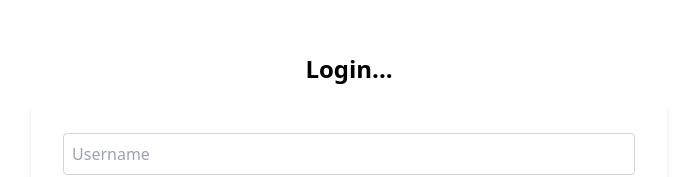
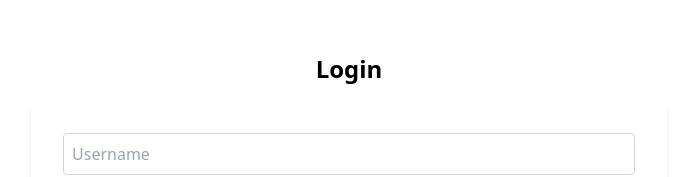
Before and after one commit to tantunholdings/medicare-tantun-web, a Next.js app: page /login in a window 1280 px wide. Shown: the part 213-390 px from the top of the page, without its empty margins (291-988 px from the left). Built offline with nearby package versions, Linux system fonts and the light colour scheme.

Commit message:
Refactor fetch URL in FAQEditorPage to use environment variable

```diff
--- a/app/faq/new/page.js
+++ b/app/faq/new/page.js
@@ -72,7 +72,7 @@ const FAQEditorPage = () => {
 
     try {
       const token = Cookies.get("authToken");
-      const response = await fetch("http://localhost:8000/add-faq", {
+      const response = await fetch(`${process.env.NEXT_PUBLIC_FASTAPI_URL}/add-faq`, {
         method: "POST",
         body: formData,
         headers: {
--- a/app/login/page.js
+++ b/app/login/page.js
@@ -5,7 +5,7 @@ import LoginForm from '@/components/LoginForm';
 export default function LoginPage() {
   return (
     <div className="flex flex-col items-center justify-center min-h-screen">
-      <h1 className="text-2xl font-semibold mb-4">Login...</h1>
+      <h1 className="text-2xl font-semibold mb-4">Login</h1>
       <LoginForm />
     </div>
   );
```
